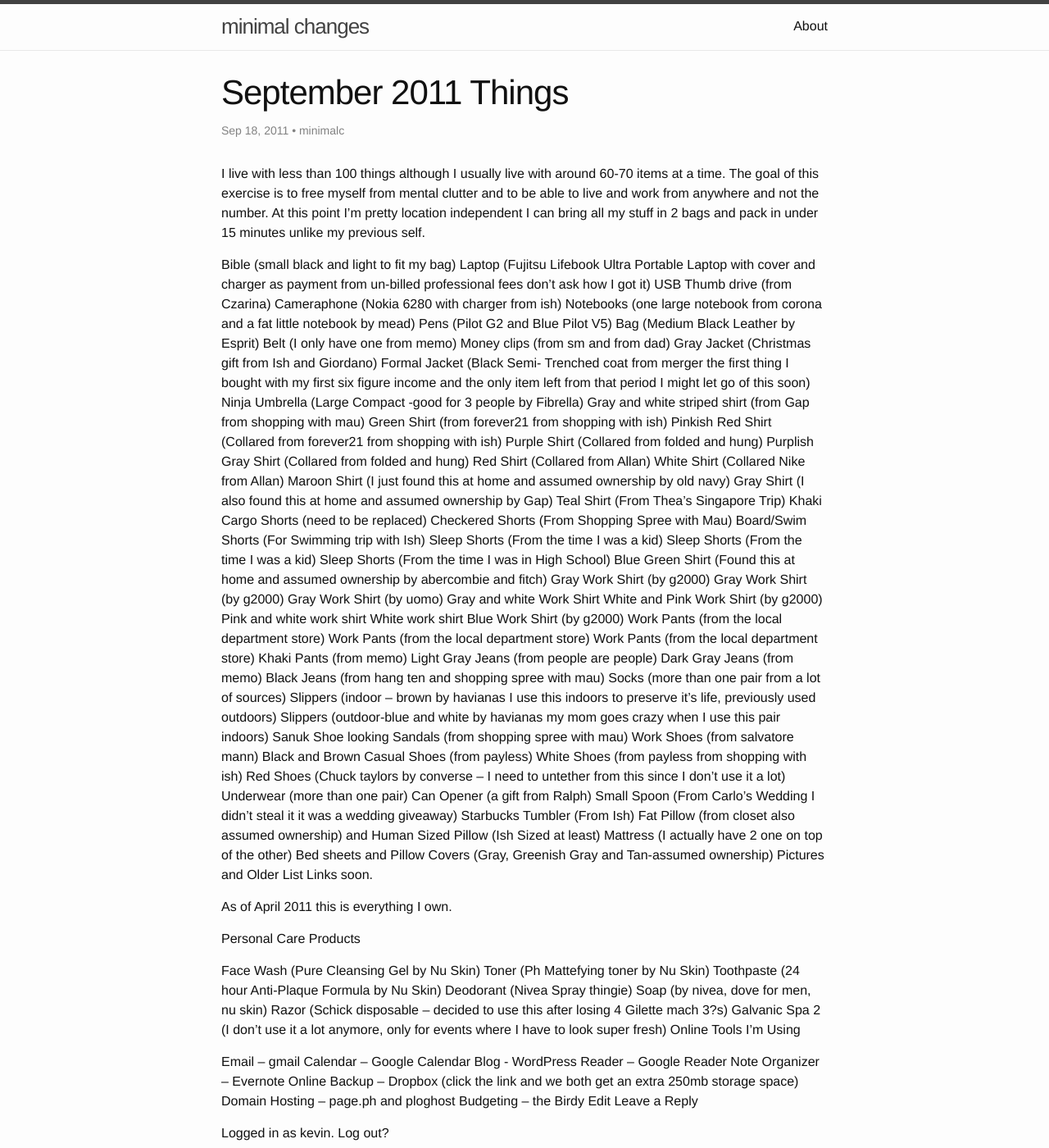
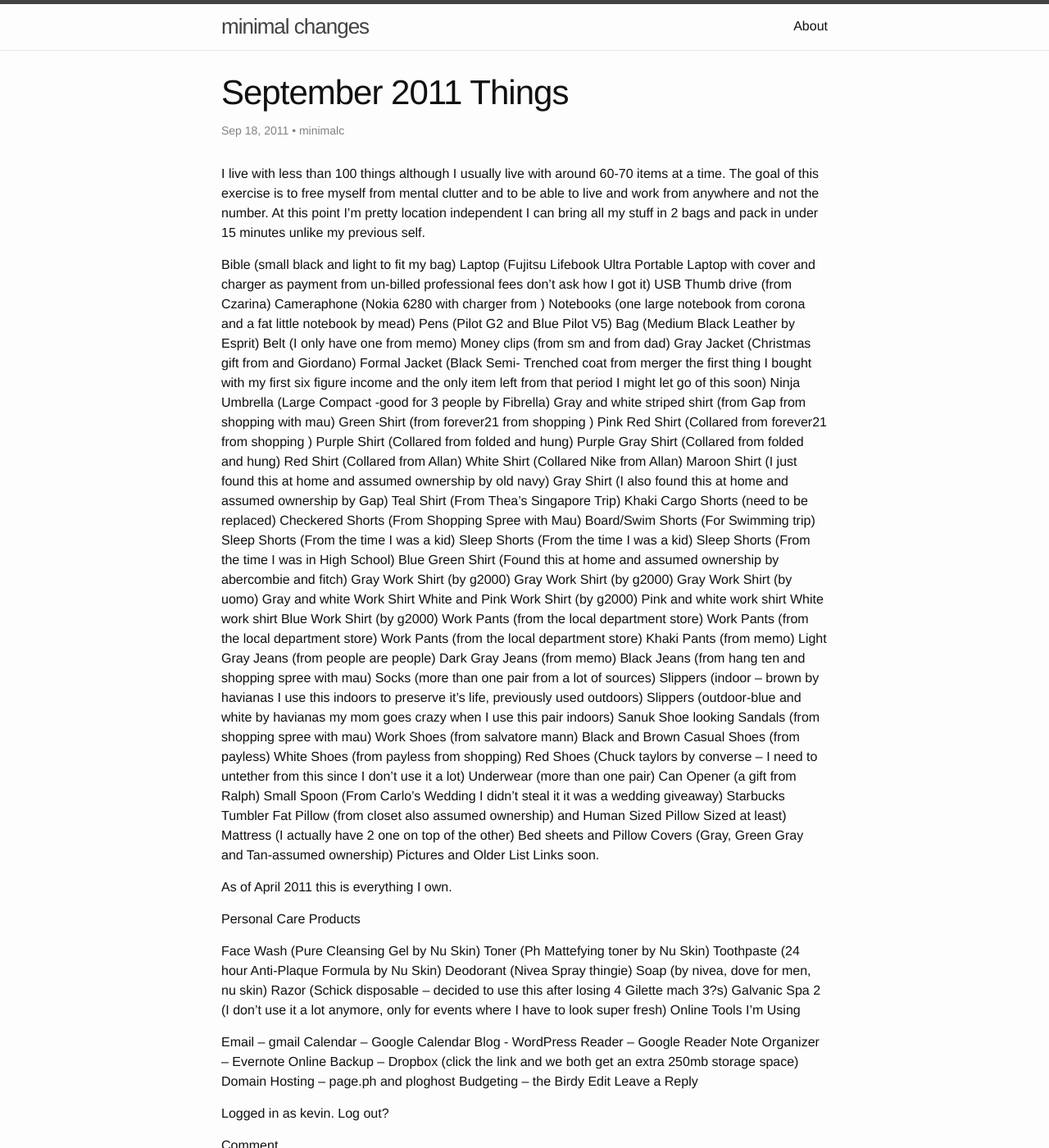
Before and after one commit to kevinolega/minimalchanges, a Jekyll site: the page built from _posts/2011-09-18-september-2011-things.md, in a window 1280 px wide and 1400 px high. Shown: the whole window at 82% size. Built offline with Jekyll 4.4.1, drawn with Linux system fonts in a browser that asks for light colours; nearby versions of some CDN libraries; library files that are not in the unit come from our copies.

Commit message:
savechanges

```diff
--- a/_posts/2011-09-18-september-2011-things.md
+++ b/_posts/2011-09-18-september-2011-things.md
@@ -11,20 +11,20 @@ I live with less than 100 things although I usually live with around 60-70 items
 Bible (small black and light to fit my bag)
 Laptop (Fujitsu Lifebook Ultra Portable Laptop with cover and charger as payment from un-billed professional fees don’t ask how I got it)
 USB Thumb drive (from Czarina)
-Cameraphone (Nokia 6280 with charger from ish)
+Cameraphone (Nokia 6280 with charger from )
 Notebooks (one large notebook from corona and a fat little notebook by mead)
 Pens (Pilot G2 and Blue Pilot V5)
 Bag (Medium Black Leather by Esprit)
 Belt (I only have one from memo)
 Money clips (from sm and from dad)
-Gray Jacket (Christmas gift from Ish and Giordano)
+Gray Jacket (Christmas gift from  and Giordano)
 Formal Jacket (Black Semi- Trenched coat from merger the first thing I bought with my first six figure income and the only item left from that period I might let go of this soon)
 Ninja Umbrella (Large Compact -good for 3 people by Fibrella)
 Gray and white striped shirt (from Gap from shopping with mau)
-Green Shirt (from forever21 from shopping with ish)
-Pinkish Red Shirt (Collared from forever21 from shopping with ish)
+Green Shirt (from forever21 from shopping )
+Pink Red Shirt (Collared from forever21 from shopping )
 Purple Shirt (Collared from folded and hung)
-Purplish Gray Shirt (Collared from folded and hung)
+Purple Gray Shirt (Collared from folded and hung)
 Red Shirt (Collared from Allan)
 White Shirt (Collared Nike from Allan)
 Maroon Shirt (I just found this at home and assumed ownership by old navy)
@@ -32,7 +32,7 @@ Gray Shirt (I also found this at home and assumed ownership by Gap)
 Teal Shirt (From Thea’s Singapore Trip)
 Khaki Cargo Shorts (need to be replaced)
 Checkered Shorts (From Shopping Spree with Mau)
-Board/Swim Shorts (For Swimming trip with Ish)
+Board/Swim Shorts (For Swimming trip)
 Sleep Shorts (From the time I was a kid)
 Sleep Shorts (From the time I was a kid)
 Sleep Shorts (From the time I was in High School)
@@ -58,15 +58,15 @@ Slippers (outdoor-blue and white by havianas my mom goes crazy when I use this p
 Sanuk Shoe looking Sandals (from shopping spree with mau)
 Work Shoes (from salvatore mann)
 Black and Brown Casual Shoes (from payless)
-White Shoes (from payless from shopping with ish)
+White Shoes (from payless from shopping)
 Red Shoes (Chuck taylors by converse – I need to untether from this since I don’t use it a lot)
 Underwear (more than one pair)
 Can Opener (a gift from Ralph)
 Small Spoon (From Carlo’s Wedding I didn’t steal it it was a wedding giveaway)
-Starbucks Tumbler (From Ish)
-Fat Pillow (from closet also assumed ownership) and Human Sized Pillow (Ish Sized at least)
+Starbucks Tumbler
+Fat Pillow (from closet also assumed ownership) and Human Sized Pillow Sized at least)
 Mattress (I actually have 2 one on top of the other)
-Bed sheets and Pillow Covers (Gray, Greenish Gray and Tan-assumed ownership)
+Bed sheets and Pillow Covers (Gray, Green Gray and Tan-assumed ownership)
 Pictures and Older List Links soon.
 
 As of April 2011 this is everything I own.
```
Also changed, not shown: 1 other file.
